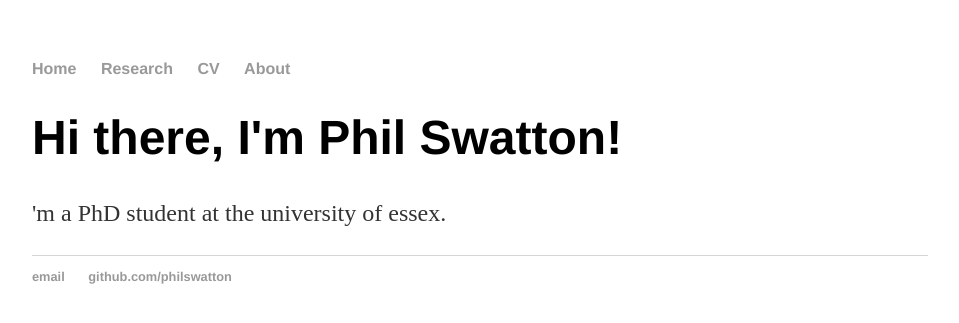
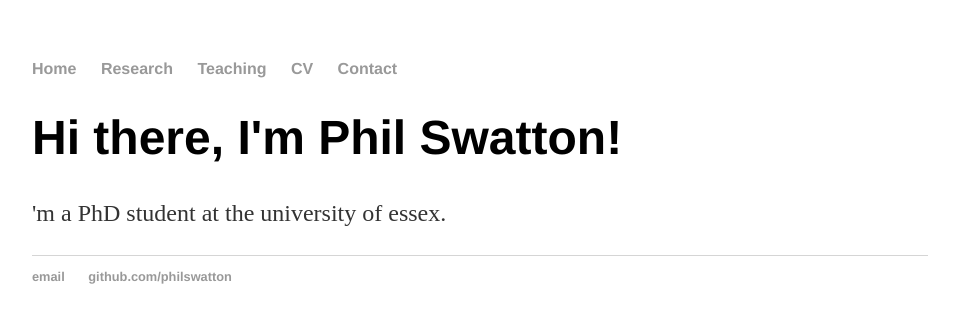
Before and after one commit to philswatton/philswatton.github.io, a Jekyll site: the page built from index.html, in a window 1280 px wide. Shown: the top 323 px of the page, without its empty margins (160-1119 px from the left). Built offline with Jekyll 4.4.1, drawn with Linux system fonts in a browser that asks for light colours.

Commit message:
Update default.html
Added teaching and contact links, removed 'about'

```diff
--- a/_layouts/default.html
+++ b/_layouts/default.html
@@ -2,23 +2,23 @@
 <html>
 	<head>
 		<title>Phil Swatton</title>
-		<!-- link to main stylesheet -->
-		<link rel="stylesheet" type="text/css" href="/css/main.css">
+		<link rel="stylesheet" type="text/css" href="/css/main.css"> <!-- link to main stylesheet -->
 	</head>
 	<body>
 		<nav>
     		<ul>
         		<li><a href="/">Home</a></li>
 	        	<li><a href="/research">Research</a></li>
+	        	<li><a href="/teaching">Teaching</a></li>
         		<li><a href="/cv">CV</a></li>
-        		<li><a href="/about">About</a></li>
+        		<li><a href="/contact">Contact</a></li>
     		</ul>
 		</nav>
 		<div class="container">
 
-    		{{ content }}
+    		{{ content }} <!-- content goes here -->
 
-		</div><!-- /.container -->
+		</div>
 		<footer>
     		<ul>
         		<li><a href="mailto:p.j.swatton@essex.ac.uk">email</a></li>
```
